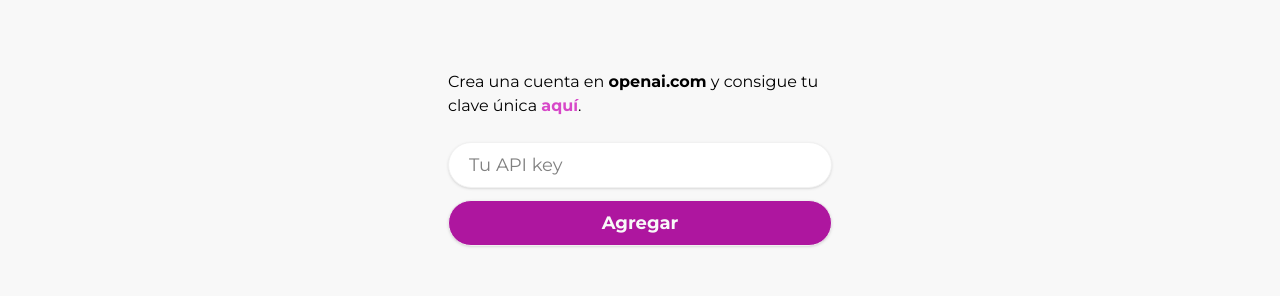
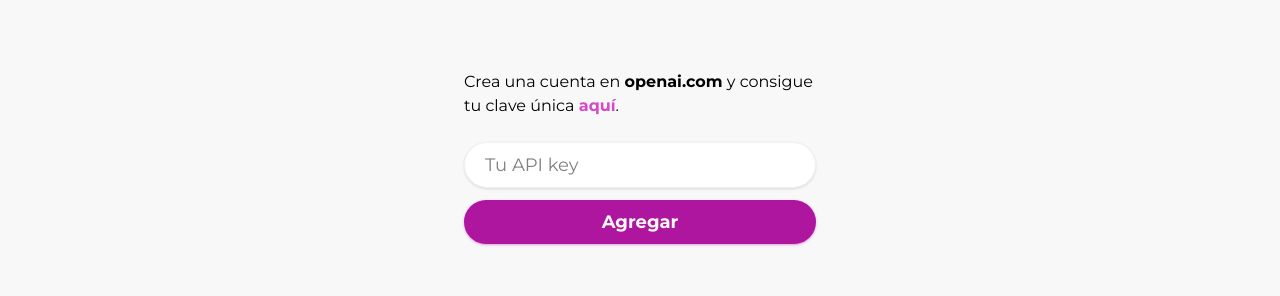
Before and after one commit to alexisklisch/pillwise-ai, a React (Vite) app: page / in a window 1280 px wide. Shown: the part 522-818 px from the top of the page. Built offline with nearby package versions, Linux system fonts and the light colour scheme.

Commit message:
Update Form Apikey style

```diff
--- a/src/components/FormApiKey.jsx
+++ b/src/components/FormApiKey.jsx
@@ -14,14 +14,14 @@
       className='max-w-sm mx-auto py-28'
       onSubmit={formHandler}
     >
-      <h4 className='mb-6'>Crea una cuenta en <a className='font-bold' href='https://platform.openai.com/signup' target='_blank' rel='noreferrer'>openai.com</a> y consigue tu clave única <a className='font-bold text-brand-violet' href='https://platform.openai.com/account/api-keys'>aquí</a>.</h4>
-      <div className='grid gap-3'>
+      <h4 className='mb-6 px-4'>Crea una cuenta en <a className='font-bold' href='https://platform.openai.com/signup' target='_blank' rel='noreferrer'>openai.com</a> y consigue tu clave única <a className='font-bold text-brand-violet' href='https://platform.openai.com/account/api-keys'>aquí</a>.</h4>
+      <div className='flex flex-col gap-3 px-4'>
         <input
           className='w-full text-lg text-dark py-2 px-5 rounded-full border border-grey-200 shadow placeholder:text-grey-500 focus-visible:outline-brand-orange'
           type='text' placeholder='Tu API key' name='api-key'
         />
         <button
-          className='bg-brand-purple col-span-2 md:col-span-1 font-bold text-lg text-grey-100 py-2 px-5 rounded-full border border-grey-200 shadow disabled:opacity-50'
+          className='bg-brand-purple shadow shadow-brand-purple/30  col-span-2 md:col-span-1 font-bold text-lg text-grey-100 py-2 px-5 rounded-full disabled:opacity-50'
         >
           Agregar
         </button>
--- a/src/components/FormMedicine.jsx
+++ b/src/components/FormMedicine.jsx
@@ -32,6 +32,7 @@
   const resetApiKey = () => {
     setApikey('')
     setApikeyOn(false)
+    window.location.reload()
   }
 
   return (
```
